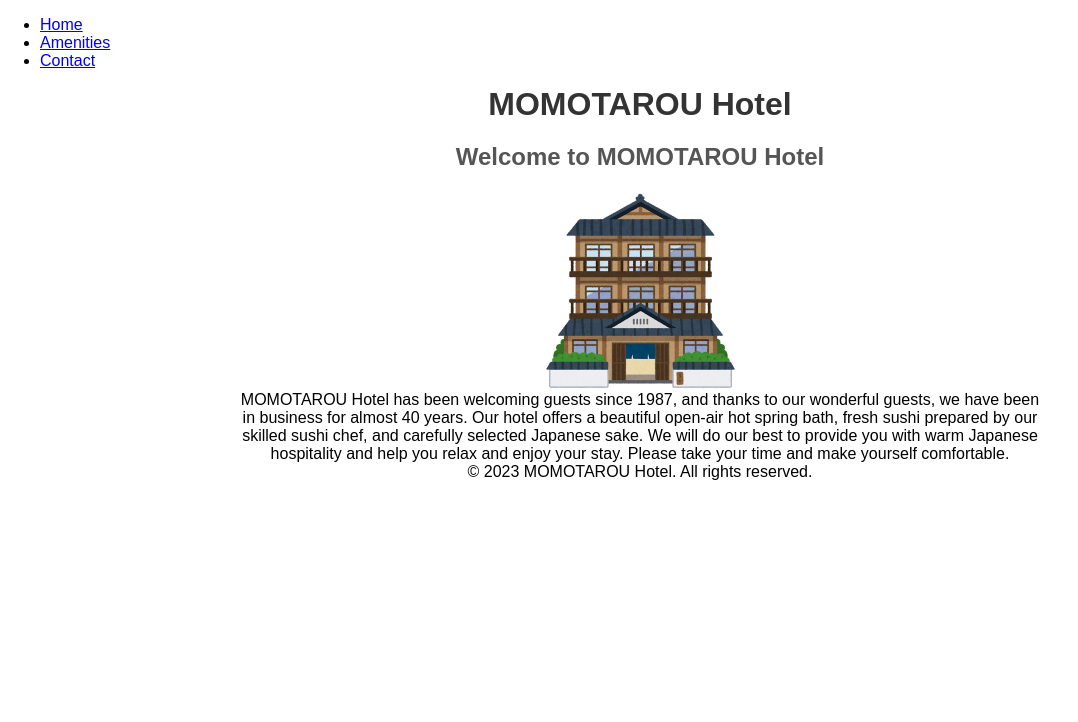
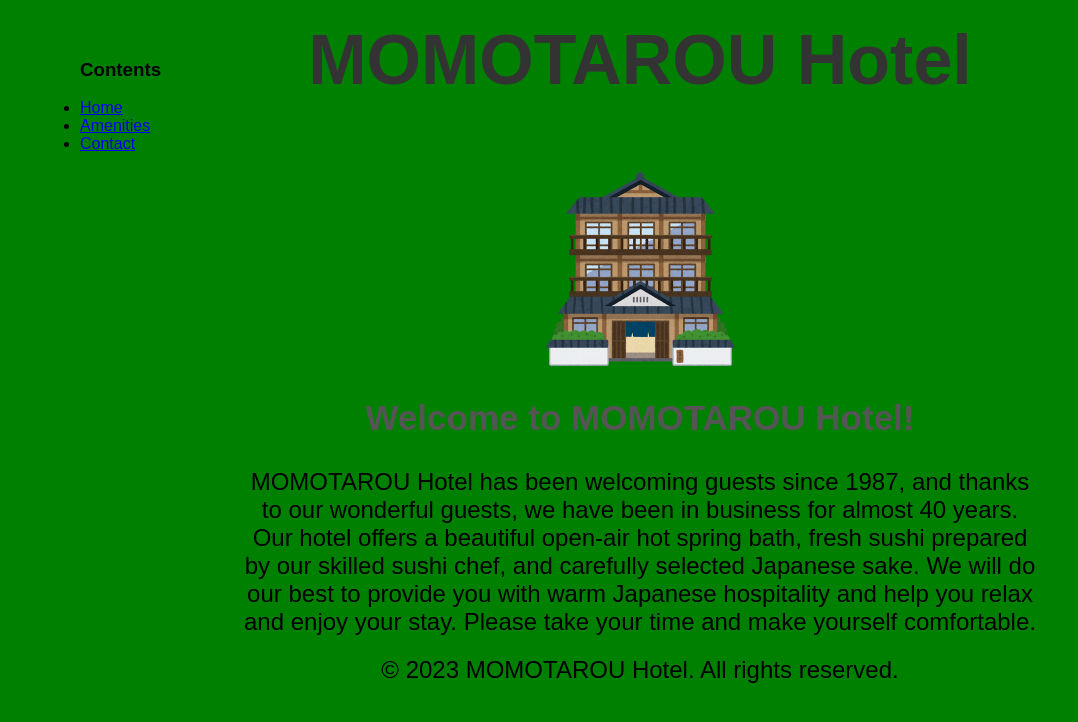
Before and after one commit to Hiroki1029-p/COMP001A.Modulu3OnlineStore, a plain HTML site: page index.html in a window 1280 px wide. Shown: the whole page, without its empty margins (0-1078 px from the left). Drawn offline with Linux system fonts and the light colour scheme.

Commit message:
I used padding and margin to create space between titles and sentences. I also changed the font size.

```diff
--- a/index.html
+++ b/index.html
@@ -1,30 +1,43 @@
-<!DOCTYPE html>
+<!doctype html>
 <html lang="en">
   <head>
-    <meta charset="UTF-8">
-    <meta name="viewport" content="width=device-width, initial-scale=1.0">
+    <meta charset="UTF-8" />
+    <meta name="viewport" content="width=device-width, initial-scale=1.0" />
     <title>MOMOTAROU Hotel</title>
-    <link rel="shortcut icon" href="images/icon.png">
-    <link rel="stylesheet" href="main.css">
+    <link rel="shortcut icon" href="images/icon.png" />
+    <link rel="stylesheet" href="main.css" />
   </head>
   <body>
     <header>
       <nav>
         <ul>
+          <h3>Contents</h3>
           <li><a href="index.html">Home</a></li>
           <li><a href="amenities.html">Amenities</a></li>
           <li><a href="contact.html">Contact</a></li>
         </ul>
       </nav>
       <h1>MOMOTAROU Hotel</h1>
+      <img
+          class="Ryokan-image"
+          src="images/ryokan.png"
+          alt="MOMOTAROU Hotel"
+          width="200"
+          height="200"
+        />
     </header>
     <main>
       <section id="hero">
-            <h2>Welcome to MOMOTAROU Hotel</h2>
-            <img class="Ryokan-image" src="images/ryokan.png" alt="MOMOTAROU Hotel" width="200" height="200">
-            <p>MOMOTAROU Hotel has been welcoming guests since 1987, and thanks to our wonderful guests, we have been in business for almost 40 years.
-                Our hotel offers a beautiful open-air hot spring bath, fresh sushi prepared by our skilled sushi chef, and carefully selected Japanese sake.
-                We will do our best to provide you with warm Japanese hospitality and help you relax and enjoy your stay. Please take your time and make yourself comfortable.</p>
+        <h2>Welcome to MOMOTAROU Hotel!</h2>
+        <p>
+          MOMOTAROU Hotel has been welcoming guests since 1987, and thanks to
+          our wonderful guests, we have been in business for almost 40 years.
+          Our hotel offers a beautiful open-air hot spring bath, fresh sushi
+          prepared by our skilled sushi chef, and carefully selected Japanese
+          sake. We will do our best to provide you with warm Japanese
+          hospitality and help you relax and enjoy your stay. Please take your
+          time and make yourself comfortable.
+        </p>
       </section>
     </main>
     <footer>
--- a/main.css
+++ b/main.css
@@ -1,25 +1,34 @@
 body {
     font-family: Arial, sans-serif;
-    margin: 0;
-    padding: 0;
+    margin: 20px;
+    padding: 20px;
+    background-color: green;
 }
 
 h1 {
     color: #333;
     margin: 0 auto;
     text-align: center;
+    font-size: 70px;
+    position: absolute;
+    top: 20px;
+    left: 0;
+    right: 0;
 }
 
 h2 {
     color: #555;
     text-align: center;
+    font-size: 35px;
+    nav-up: auto;
 }
 
 p {
     max-width: 800px;
     text-align: center;
     margin: 0 auto;
-    font-size: 16px;
+    font-size: 24px;
+    margin-top: 20px;
 }
 
 img.Ryokan-image {
```
Lines whose indentation alone changed are shown as unchanged.
